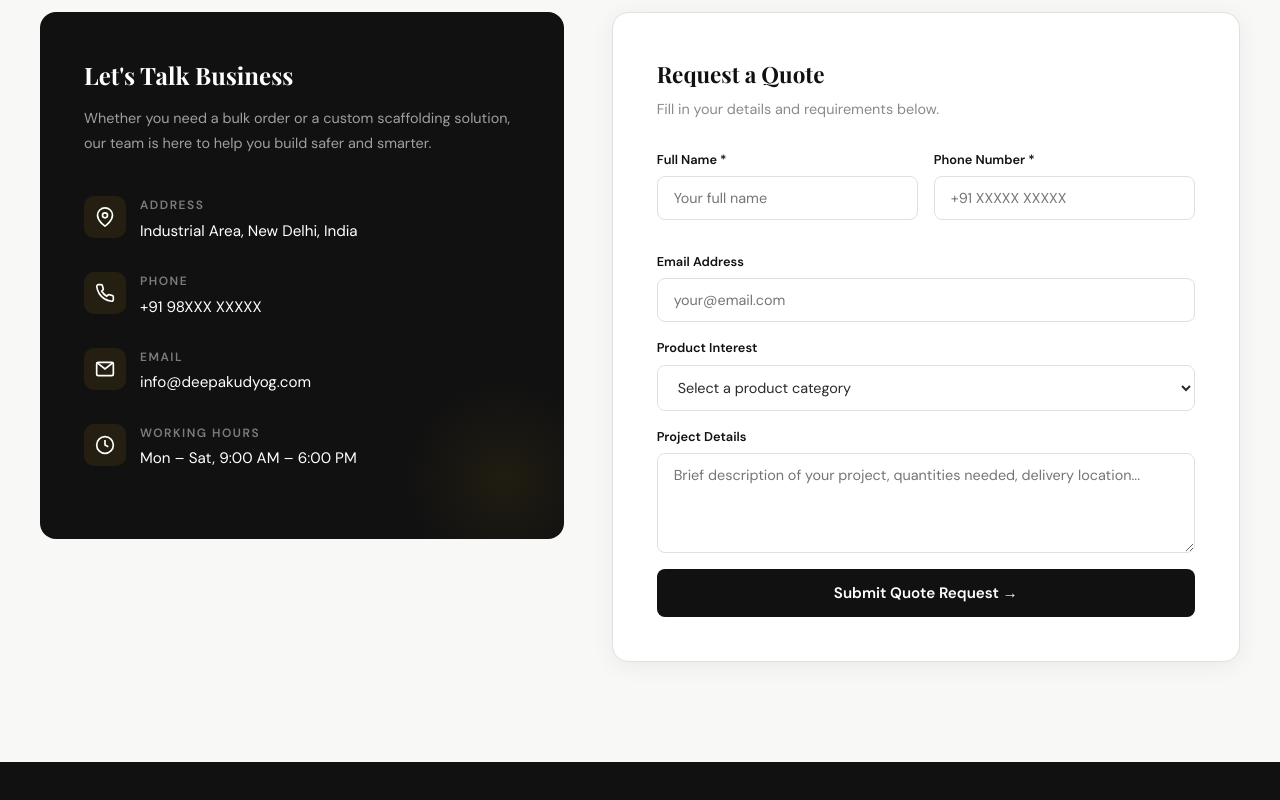
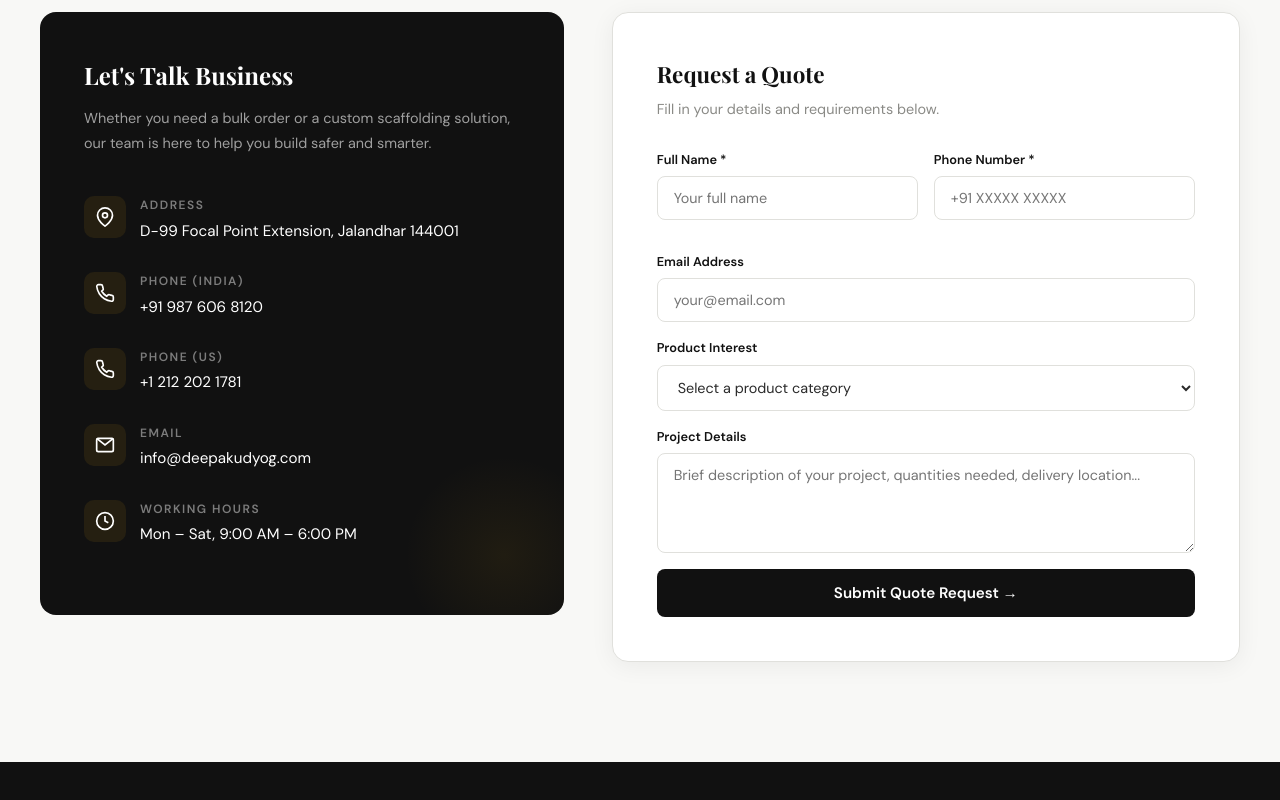
Before and after one commit to adhyan23/Deepak-Udyog, a plain HTML site: page index.html in a window 1280 px wide. Shown: the part 3808-4608 px from the top of the page. Drawn offline with nearby package versions, Linux system fonts and the light colour scheme.

Commit message:
Update index.html

```diff
--- a/index.html
+++ b/index.html
@@ -1194,7 +1194,7 @@
             </svg></div>
           <div class="detail-text">
             <span>Address</span>
-            <p>Industrial Area, New Delhi, India</p>
+            <p>D-99 Focal Point Extension, Jalandhar 144001</p>
           </div>
         </div>
         <div class="contact-detail">
@@ -1204,8 +1204,19 @@
                 d="M22 16.92v3a2 2 0 01-2.18 2 19.79 19.79 0 01-8.63-3.07 19.5 19.5 0 01-6-6 19.79 19.79 0 01-3.07-8.67A2 2 0 014.11 2h3a2 2 0 012 1.72c.127.96.361 1.903.7 2.81a2 2 0 01-.45 2.11L8.09 9.91a16 16 0 006 6l1.27-1.27a2 2 0 012.11-.45c.907.339 1.85.573 2.81.7A2 2 0 0122 16.92z" />
             </svg></div>
           <div class="detail-text">
-            <span>Phone</span>
-            <p>+91 98XXX XXXXX</p>
+            <span>Phone (India)</span>
+            <p>+91 987 606 8120</p>
+          </div>
+        </div>
+        <div class="contact-detail">
+          <div class="icon-circle"><svg width="20" height="20" viewBox="0 0 24 24" fill="none" stroke="white"
+              stroke-width="2">
+              <path
+                d="M22 16.92v3a2 2 0 01-2.18 2 19.79 19.79 0 01-8.63-3.07 19.5 19.5 0 01-6-6 19.79 19.79 0 01-3.07-8.67A2 2 0 014.11 2h3a2 2 0 012 1.72c.127.96.361 1.903.7 2.81a2 2 0 01-.45 2.11L8.09 9.91a16 16 0 006 6l1.27-1.27a2 2 0 012.11-.45c.907.339 1.85.573 2.81.7A2 2 0 0122 16.92z" />
+            </svg></div>
+          <div class="detail-text">
+            <span>Phone (US)</span>
+            <p>+1 212 202 1781</p>
           </div>
         </div>
         <div class="contact-detail">
```
